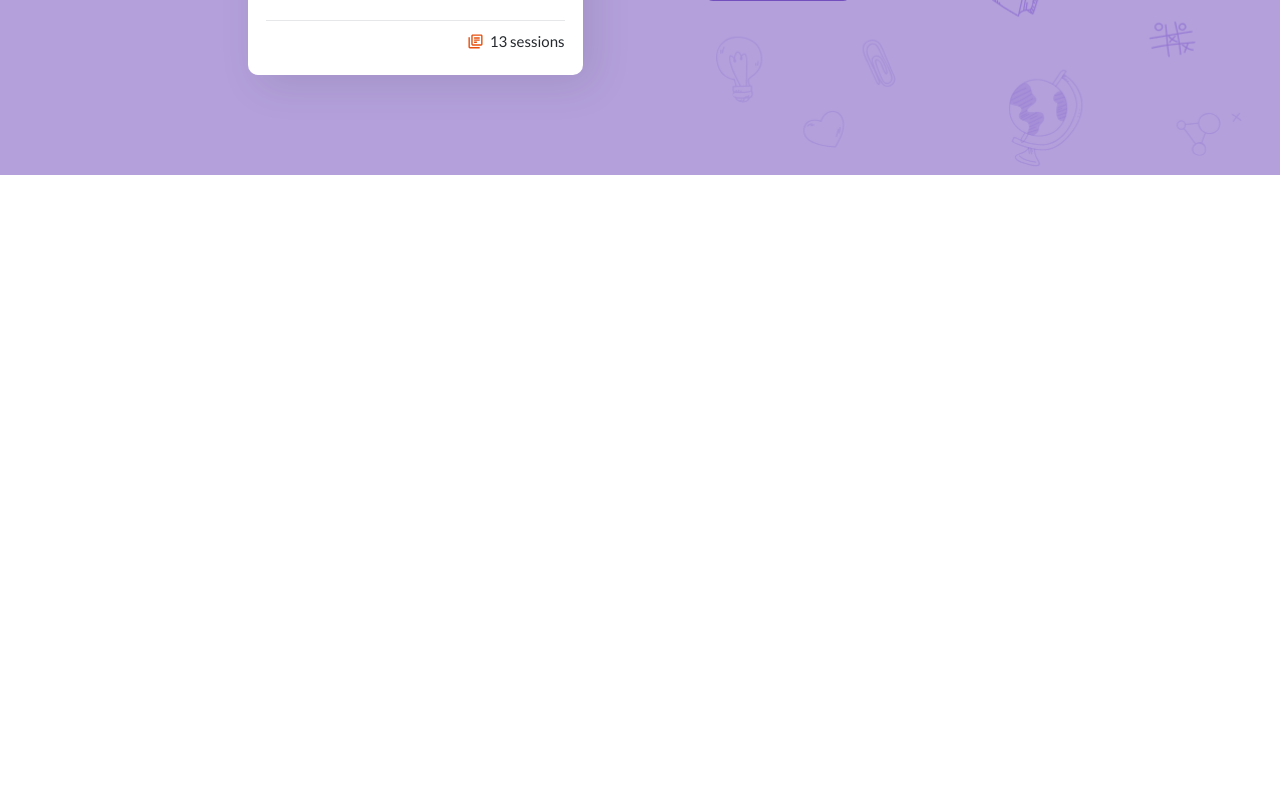
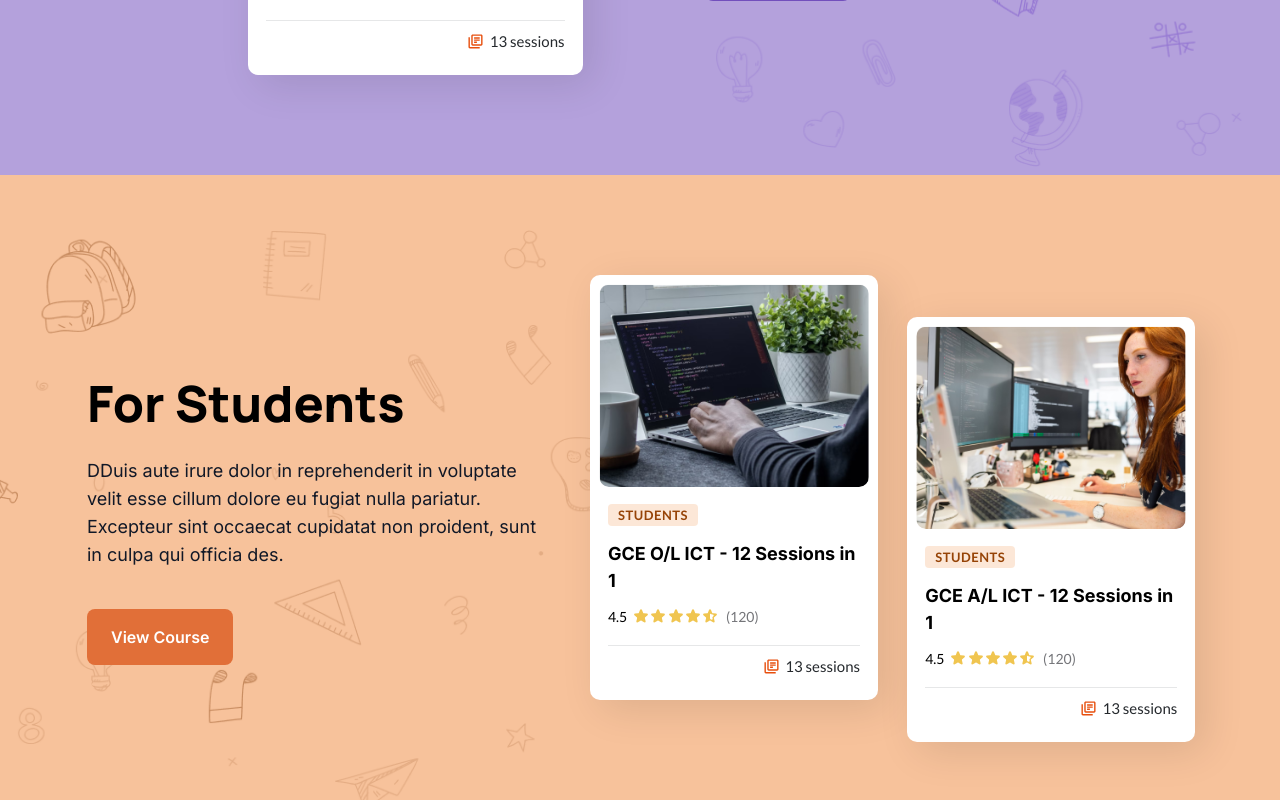
Before and after one commit to BhanukaDev/MadLab, a React (Vite) app: page / in a window 1280 px wide. Shown: the part 2041-2841 px from the top of the page. Before the commit the page ends 2216 px from the top, so only its background shows below. Built offline with nearby package versions, Linux system fonts and the light colour scheme.

Commit message:
For Students Finished

```diff
--- a/src/App.jsx
+++ b/src/App.jsx
@@ -5,6 +5,7 @@ import theme from '../theme';
 import { CoursesPage } from './components/CoursesPage/CoursesPage';
 import { ProfessionalPage } from './components/ProfessionalsPage/ProfessionalPage';
 import { CareerPage } from './components/CareerCenterdPage/CareerPage';
+import { ForStudentsPage } from './components/ForStudentsPage/ForStudentsPage';
 
 function App() {
   return (
@@ -13,6 +14,7 @@ function App() {
       <CoursesPage />
       <ProfessionalPage />
       <CareerPage />
+      <ForStudentsPage />
     </ThemeProvider>
   );
 }
--- a/src/components/CustomTools.jsx
+++ b/src/components/CustomTools.jsx
@@ -138,7 +138,7 @@ export const CustomRdRating = ({ value = 2.8, max = 5 }) => {
   );
 };
 
-export const CourseButton = ({ title = 'My Butt', color = 'YellowButton' }) => {
+export const CourseButton = ({ title = 'My Butt', color = 'yellowButton' }) => {
   return (
     <Button
       variant={'contained'}
--- /dev/null
+++ b/src/components/ForStudentsPage/ForStudentsPage.jsx
@@ -0,0 +1,74 @@
+import { Box, Grid, Typography } from '@mui/material';
+import { CourseCard } from '../CourseCard/CourseCard';
+import { CourseButton, TagsBox } from '../CustomTools';
+
+export const ForStudentsPage = () => {
+  return (
+    <Box
+      bgcolor='#F7E2A7'
+      position={'relative'}
+      sx={{
+        backgroundImage: 'url("src/assets/Backgrounds/students.png")',
+        backgroundRepeat: { xs: 'repeat', lg: 'no-repeat' },
+        backgroundSize: { xs: 'auto', lg: 'cover' },
+        backgroundPosition: { xs: 'left', lg: 'center' },
+        px: { xs: '15px', md: '84.77px' },
+        pb: '58px',
+      }}
+    >
+      <Grid container columns={17}>
+        <Grid item xs={17} lg={7}>
+          <Grid container pl={'2.23px'}>
+            <Grid item>
+              <Typography
+                variant='h2'
+                mt={{ xs: '120px', md: '196px' }}
+                sx={{ wordBreak: 'break-word' }}
+              >
+                For Students
+              </Typography>
+              <Typography mt={'22px'} mb={'40px'}>
+                DDuis aute irure dolor in reprehenderit in voluptate velit esse
+                cillum dolore eu fugiat nulla pariatur. Excepteur sint occaecat
+                cupidatat non proident, sunt in culpa qui officia des.
+              </Typography>
+            </Grid>
+            <Grid item xs={12}>
+              <CourseButton title={'View Course'} color='orangeButton' />
+            </Grid>
+          </Grid>
+        </Grid>
+        <Grid item xs={17} lg={10}>
+          <Grid
+            container
+            justifyContent={{ xs: 'center', lg: 'space-between' }}
+            pl={{ xs: '0px', lg: '48px' }}
+            spacing={'29.19px'}
+            columns={{ xs: 14, sm: 12, md: 12, lg: 12 }}
+          >
+            <Grid item xs={11} sm={5} md={5} lg={6}>
+              <CourseCard
+                title='GCE O/L ICT - 12 Sessions in 1'
+                tag={<TagsBox type={'students'} />}
+                type='medium'
+                media={'src/assets/Courses Images/dockerPrf.png'}
+                sessions={13}
+                mt={{ xs: '80px', lg: '100px' }}
+              />
+            </Grid>
+            <Grid item xs={11} sm={5} md={5} lg={6}>
+              <CourseCard
+                title='GCE A/L ICT - 12 Sessions in 1'
+                tag={<TagsBox type={'students'} />}
+                type='medium'
+                media={'src/assets/Courses Images/aws.png'}
+                sessions={13}
+                mt={{ xs: '0px', sm: '80px', lg: '142px' }}
+              />
+            </Grid>
+          </Grid>
+        </Grid>
+      </Grid>
+    </Box>
+  );
+};
```
Also changed, not shown: src/assets/Backgrounds/students.png (added).
